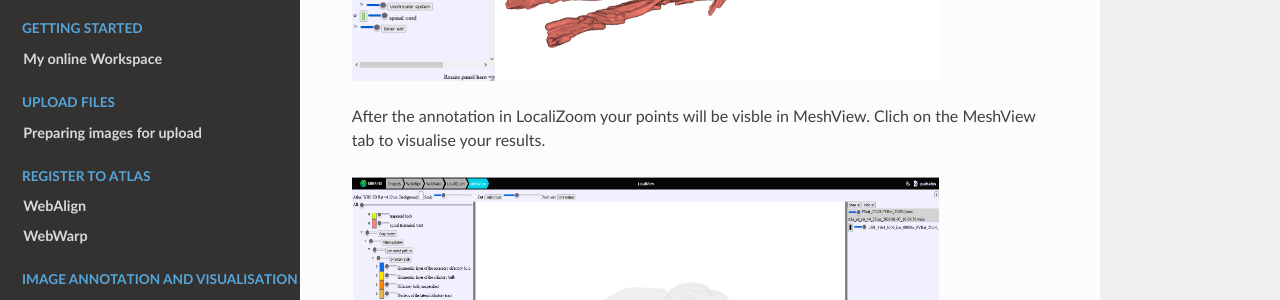
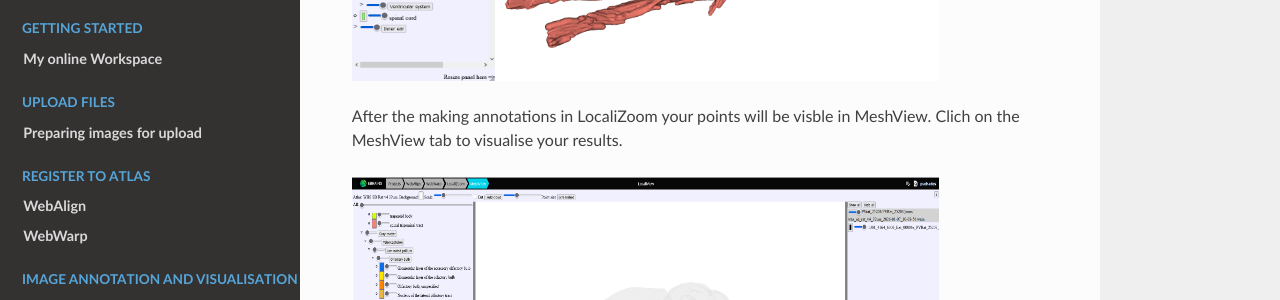
Before and after one commit to Neural-Systems-at-UIO/LocaliView, a Sphinx documentation site: the page built from Docs/MeshView.rst, in a window 1280 px wide and 1214 px high. Shown: the part 505-805 px from the top of the window. Built offline with Sphinx 7.4.7 and the Read the Docs theme 3.1.0, drawn with Linux system fonts in a browser that asks for light colours; pages that are not in the unit, such as notebooks, are missing from menus.

Commit message:
Update MeshView.rst

```diff
--- a/Docs/MeshView.rst
+++ b/Docs/MeshView.rst
@@ -2,6 +2,8 @@
 =========
 
 MeshView is a web application for real-time 3D display of surface mesh data representing structural parcellations from volumetric atlases, such as the Waxholm Space Atlas of the Sprague Dawley Rat Brain.
+
+
 
 
 .. image:: images/image16.png
@@ -9,7 +11,9 @@
    :height: 3.44028in
 
 
-After the annotation in LocaliZoom your points will be visble in MeshView. Clich on the MeshView tab to visualise your results.
+After the making annotations in LocaliZoom your points will be visble in MeshView. Clich on the MeshView tab to visualise your results.
+
+
 
 .. image:: images/MeshView_points_and_meshes.png
    :width: 6.12083in
```
